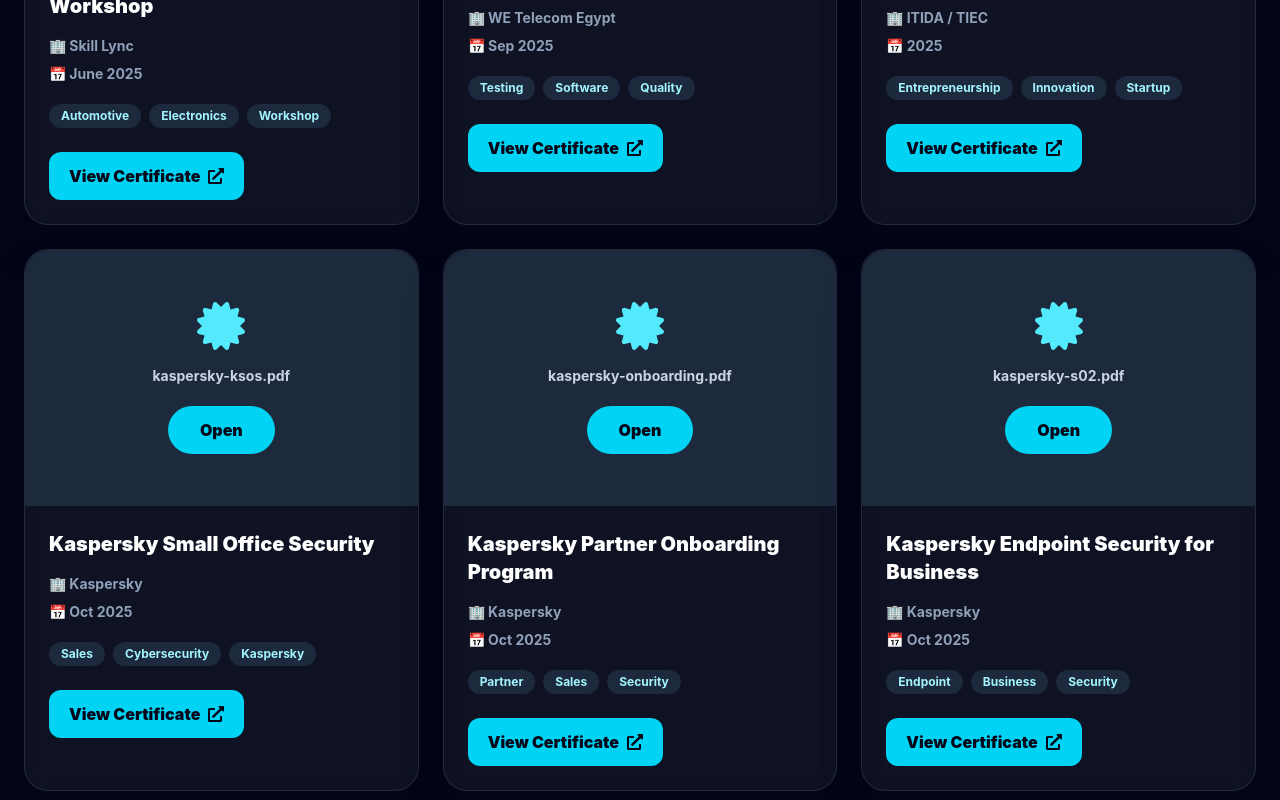
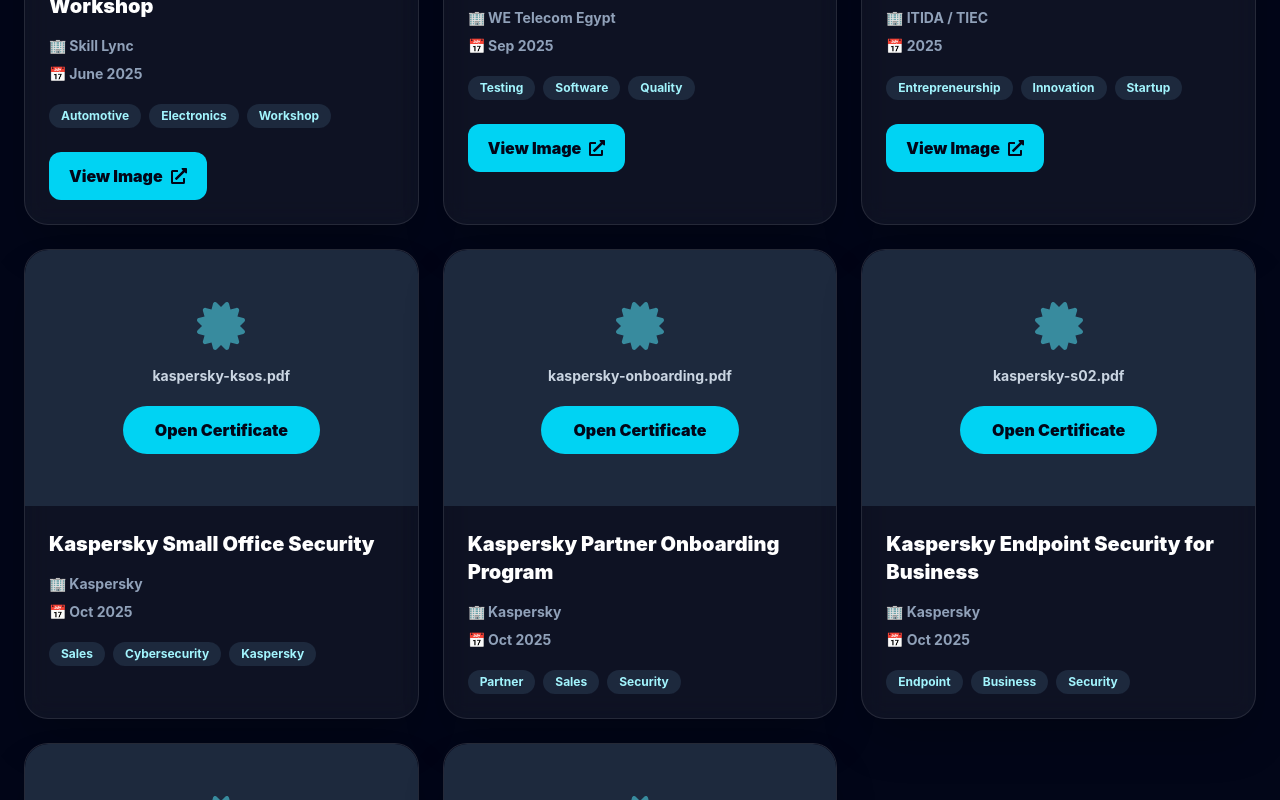
Before and after one commit to MohamedHappy226/mohamed-portfolio, a React (Vite) app: page /experience in a window 1280 px wide. Shown: the part 5620-6420 px from the top of the page. Built offline with nearby package versions, Linux system fonts and the light colour scheme.

Commit message:
fix image button

```diff
--- a/src/pages/Experience.jsx
+++ b/src/pages/Experience.jsx
@@ -333,20 +333,25 @@ export default function Experience() {
               className="group overflow-hidden rounded-3xl border border-white/10 bg-white/5 shadow-2xl backdrop-blur-md transition-all duration-500 hover:-translate-y-3 hover:border-cyan-400/40 hover:shadow-cyan-500/20"
             >
               <div className="relative h-64 bg-slate-900">
+
   {cert.image.endsWith(".pdf") ? (
     <div className="flex h-full w-full flex-col items-center justify-center rounded-t-3xl bg-slate-800 text-center">
-    <FaCertificate className="mb-4 text-5xl text-cyan-300" />
+
+      <FaCertificate className="mb-4 text-5xl text-cyan-300 animate-pulse" />
+
       <p className="px-4 text-sm font-bold text-slate-300">
         {cert.image.split("/").pop()}
       </p>
+
       <a
         href={cert.image}
         target="_blank"
         rel="noopener noreferrer"
-      className="mt-5 rounded-full bg-cyan-400 px-8 py-3 font-black text-slate-950 transition hover:bg-cyan-300"
+        className="mt-5 rounded-full bg-cyan-400 px-8 py-3 font-black text-slate-950 transition hover:bg-cyan-300 active:scale-95"
       >
-      Open
+        Open Certificate
       </a>
+
     </div>
   ) : (
     <img
@@ -378,16 +383,17 @@ export default function Experience() {
                     </span>
                   ))}
                 </div>
-
+                {!cert.image.endsWith(".pdf") && (
   <a
     href={cert.image}
     target="_blank"
-                  rel="noreferrer"
-                  className="mt-6 inline-flex items-center gap-2 rounded-xl bg-cyan-400 px-5 py-3 font-black text-slate-950 transition hover:bg-cyan-300"
+    rel="noopener noreferrer"
+    className="mt-6 inline-flex items-center gap-2 rounded-xl bg-cyan-400 px-5 py-3 font-black text-slate-950"
   >
-                  View Certificate
+    View Image
     <FaExternalLinkAlt />
   </a>
+)}
               </div>
             </div>
           ))}
```
Lines whose indentation alone changed are shown as unchanged.
